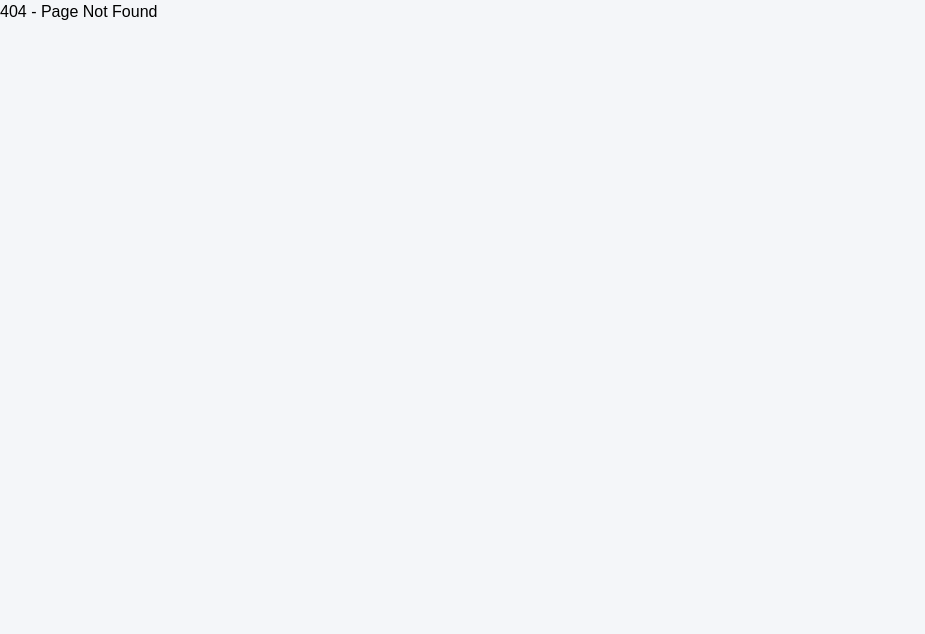
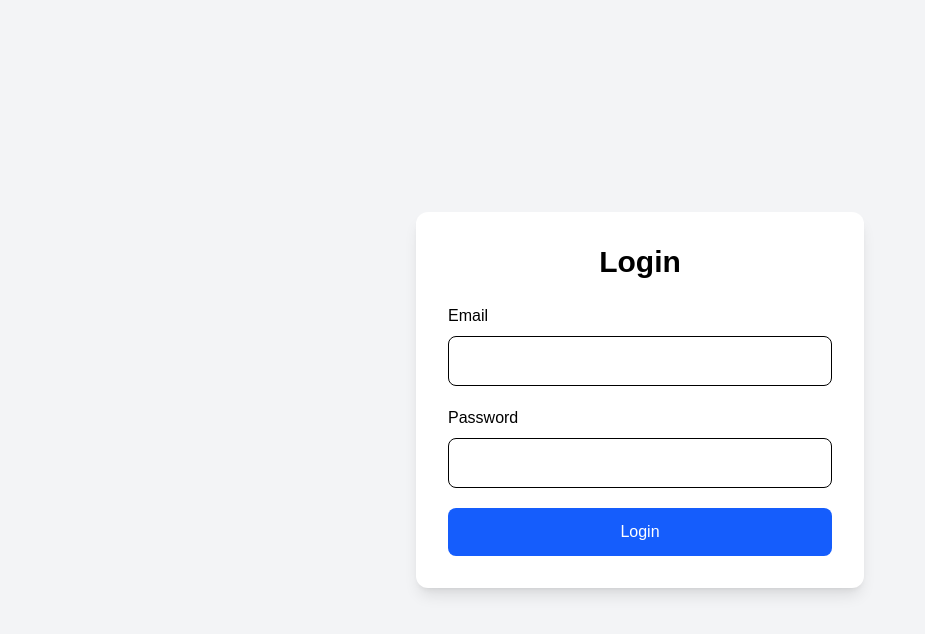
Before and after one commit to dheerajmanvith/job-tracker-saas, a React (Vite) app in the folder job-tracker-frontend/: page /login in a window 1280 px wide. Before the commit this address had no page. Shown: the top 634 px of the page, without its empty margins (0-925 px from the left). Built offline with nearby package versions, Linux system fonts and the light colour scheme.

Commit message:
Day 25: Add JWT authentication flow with protected routes

```diff
--- a/job-tracker-frontend/src/App.jsx
+++ b/job-tracker-frontend/src/App.jsx
@@ -1,26 +1,21 @@
-import { BrowserRouter, Routes, Route, Navigate } from "react-router-dom";
+import { Routes, Route, Navigate } from "react-router-dom";
 
 import Login from "./pages/Login";
 import Dashboard from "./pages/Dashboard";
-import ApplicationForm from "./pages/ApplicationForm";
 
-function ProtectedRoute({ children }) {
-  const token = localStorage.getItem("token");
-
-  return token ? children : <Navigate to="/login" replace />;
-}
+import ProtectedRoute from "./components/ProtectedRoute";
+import { useAuth } from "./context/AuthContext";
 
 function App() {
-  const token = localStorage.getItem("token");
+  const { isAuthenticated } = useAuth();
 
   return (
-    <BrowserRouter>
     <Routes>
       {/* Default Route */}
       <Route
         path="/"
         element={
-            token ? (
+          isAuthenticated ? (
             <Navigate to="/dashboard" replace />
           ) : (
             <Navigate to="/login" replace />
@@ -28,10 +23,19 @@ function App() {
         }
       />
 
-        {/* Public Route */}
-        <Route path="/login" element={<Login />} />
+      {/* Login */}
+      <Route
+        path="/login"
+        element={
+          isAuthenticated ? (
+            <Navigate to="/dashboard" replace />
+          ) : (
+            <Login />
+          )
+        }
+      />
 
-        {/* Protected Dashboard */}
+      {/* Dashboard */}
       <Route
         path="/dashboard"
         element={
@@ -41,20 +45,9 @@ function App() {
         }
       />
 
-        {/* Protected Application Form */}
-        <Route
-          path="/applications/new"
-          element={
-            <ProtectedRoute>
-              <ApplicationForm />
-            </ProtectedRoute>
-          }
-        />
-
       {/* 404 */}
       <Route path="*" element={<h2>404 - Page Not Found</h2>} />
     </Routes>
-    </BrowserRouter>
   );
 }
 
--- /dev/null
+++ b/job-tracker-frontend/src/components/ProtectedRoute.jsx
@@ -0,0 +1,10 @@
+import { Navigate } from "react-router-dom";
+import { useAuth } from "../context/AuthContext";
+
+function ProtectedRoute({ children }) {
+  const { isAuthenticated } = useAuth();
+
+  return isAuthenticated ? children : <Navigate to="/login" replace />;
+}
+
+export default ProtectedRoute;
--- /dev/null
+++ b/job-tracker-frontend/src/context/AuthContext.jsx
@@ -0,0 +1,36 @@
+import { createContext, useContext, useEffect, useState } from "react";
+import * as authService from "../services/authService";
+
+const AuthContext = createContext();
+
+export function AuthProvider({ children }) {
+  const [isAuthenticated, setIsAuthenticated] = useState(false);
+
+  useEffect(() => {
+    setIsAuthenticated(authService.isAuthenticated());
+  }, []);
+
+  const login = async (email, password) => {
+    await authService.login(email, password);
+    setIsAuthenticated(true);
+  };
+
+  const logout = () => {
+    authService.logout();
+    setIsAuthenticated(false);
+  };
+
+  return (
+    <AuthContext.Provider
+      value={{
+        isAuthenticated,
+        login,
+        logout,
+      }}
+    >
+      {children}
+    </AuthContext.Provider>
+  );
+}
+
+export const useAuth = () => useContext(AuthContext);
--- a/job-tracker-frontend/src/main.jsx
+++ b/job-tracker-frontend/src/main.jsx
@@ -1,12 +1,18 @@
 import React from "react";
 import ReactDOM from "react-dom/client";
-import { RouterProvider } from "react-router-dom";
+import { BrowserRouter } from "react-router-dom";
+
+import App from "./App";
+import { AuthProvider } from "./context/AuthContext";
 
 import "./index.css";
-import router from "./router";
 
 ReactDOM.createRoot(document.getElementById("root")).render(
   <React.StrictMode>
-    <RouterProvider router={router} />
+    <BrowserRouter>
+      <AuthProvider>
+        <App />
+      </AuthProvider>
+    </BrowserRouter>
   </React.StrictMode>
 );
--- a/job-tracker-frontend/src/pages/Login.jsx
+++ b/job-tracker-frontend/src/pages/Login.jsx
@@ -1,101 +1,98 @@
 import { useState } from "react";
 import { useNavigate } from "react-router-dom";
-import axios from "axios";
+import { useAuth } from "../context/AuthContext";
 
 function Login() {
   const navigate = useNavigate();
+  const { login } = useAuth();
 
-  const [form, setForm] = useState({
+  const [formData, setFormData] = useState({
     email: "",
     password: "",
   });
 
+  const [loading, setLoading] = useState(false);
+  const [error, setError] = useState("");
+
   const handleChange = (e) => {
-    setForm({
-      ...form,
+    setFormData((prev) => ({
+      ...prev,
       [e.target.name]: e.target.value,
-    });
+    }));
+
+    setError("");
   };
 
-  const handleLogin = async (e) => {
+  const handleSubmit = async (e) => {
     e.preventDefault();
 
+    setLoading(true);
+
     try {
-      const response = await axios.post(
-        "http://127.0.0.1:5000/login",
-        {
-          email: form.email,
-          password: form.password,
-        }
+      await login(formData.email, formData.password);
+      navigate("/");
+    } catch (err) {
+      setError(
+        err.response?.data?.message ||
+          "Invalid email or password."
       );
-
-      console.log("Login Response:", response.data);
-
-      localStorage.setItem(
-        "access_token",
-        response.data.access_token
-      );
-
-      localStorage.setItem(
-        "refresh_token",
-        response.data.refresh_token
-      );
-
-      console.log(
-        "Stored Token:",
-        localStorage.getItem("access_token")
-      );
-
-      alert("Login Successful!");
-
-      navigate("/add");
-    } catch (error) {
-      console.error(error);
-
-      if (error.response) {
-        alert(error.response.data.error || "Login Failed");
-      } else {
-        alert("Cannot connect to server.");
-      }
+    } finally {
+      setLoading(false);
     }
   };
 
   return (
-    <div className="form-container">
-      <h2>Login</h2>
+    <div className="flex min-h-screen items-center justify-center bg-gray-100 px-4">
+      <div className="w-full max-w-md rounded-xl bg-white p-8 shadow-lg">
+        <h1 className="mb-6 text-center text-3xl font-bold">
+          Login
+        </h1>
 
-      <form onSubmit={handleLogin}>
-        <div className="input-group">
-          <label>Email</label>
+        {error && (
+          <div className="mb-4 rounded bg-red-100 p-3 text-red-700">
+            {error}
+          </div>
+        )}
+
+        <form onSubmit={handleSubmit} className="space-y-5">
+          <div>
+            <label className="mb-2 block font-medium">
+              Email
+            </label>
 
             <input
               type="email"
               name="email"
-            value={form.email}
+              value={formData.email}
               onChange={handleChange}
               required
+              className="w-full rounded-lg border p-3 focus:outline-none focus:ring-2 focus:ring-blue-500"
             />
           </div>
 
-        <div className="input-group">
-          <label>Password</label>
+          <div>
+            <label className="mb-2 block font-medium">
+              Password
+            </label>
 
             <input
               type="password"
               name="password"
-            value={form.password}
+              value={formData.password}
               onChange={handleChange}
               required
+              className="w-full rounded-lg border p-3 focus:outline-none focus:ring-2 focus:ring-blue-500"
             />
           </div>
 
           <button
-          className="submit-btn"
-          type="submit"
+            disabled={loading}
+            className="w-full rounded-lg bg-blue-600 py-3 text-white transition hover:bg-blue-700 disabled:opacity-50"
           >
-          Login
+            {loading ? "Logging in..." : "Login"}
           </button>
         </form>
+      </div>
     </div>
   );
 }
--- /dev/null
+++ b/job-tracker-frontend/src/services/authService.js
@@ -0,0 +1,34 @@
+import axios from "axios";
+
+const AUTH_API = axios.create({
+  baseURL: "http://127.0.0.1:5000",
+});
+
+const TOKEN_KEY = "access_token";
+
+export const login = async (email, password) => {
+  const response = await AUTH_API.post("/login", {
+    email,
+    password,
+  });
+
+  const token = response.data.access_token;
+
+  if (token) {
+    localStorage.setItem(TOKEN_KEY, token);
+  }
+
+  return response.data;
+};
+
+export const logout = () => {
+  localStorage.removeItem(TOKEN_KEY);
+};
+
+export const getToken = () => {
+  return localStorage.getItem(TOKEN_KEY);
+};
+
+export const isAuthenticated = () => {
+  return !!getToken();
+};
```
Lines whose indentation alone changed are shown as unchanged.
